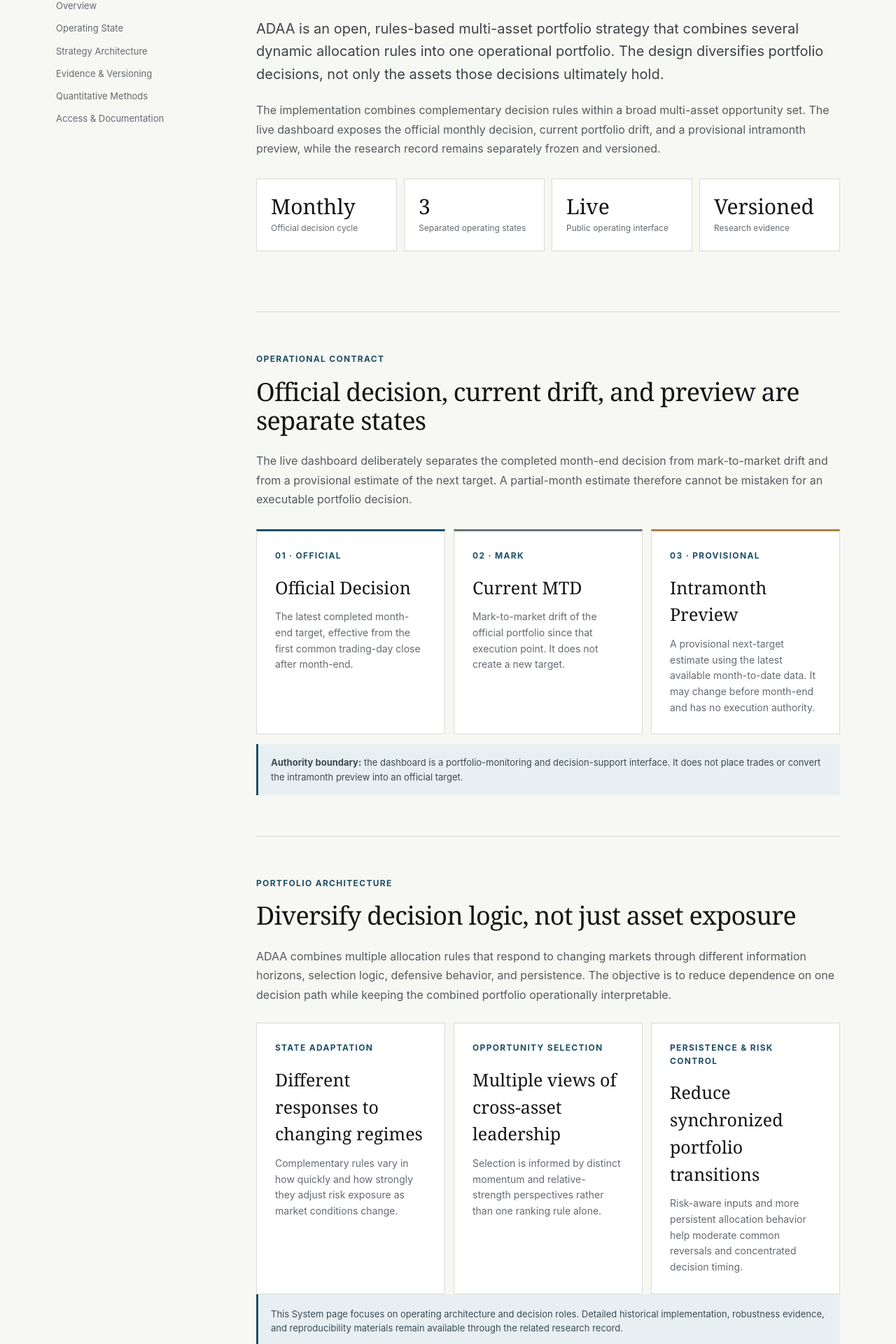
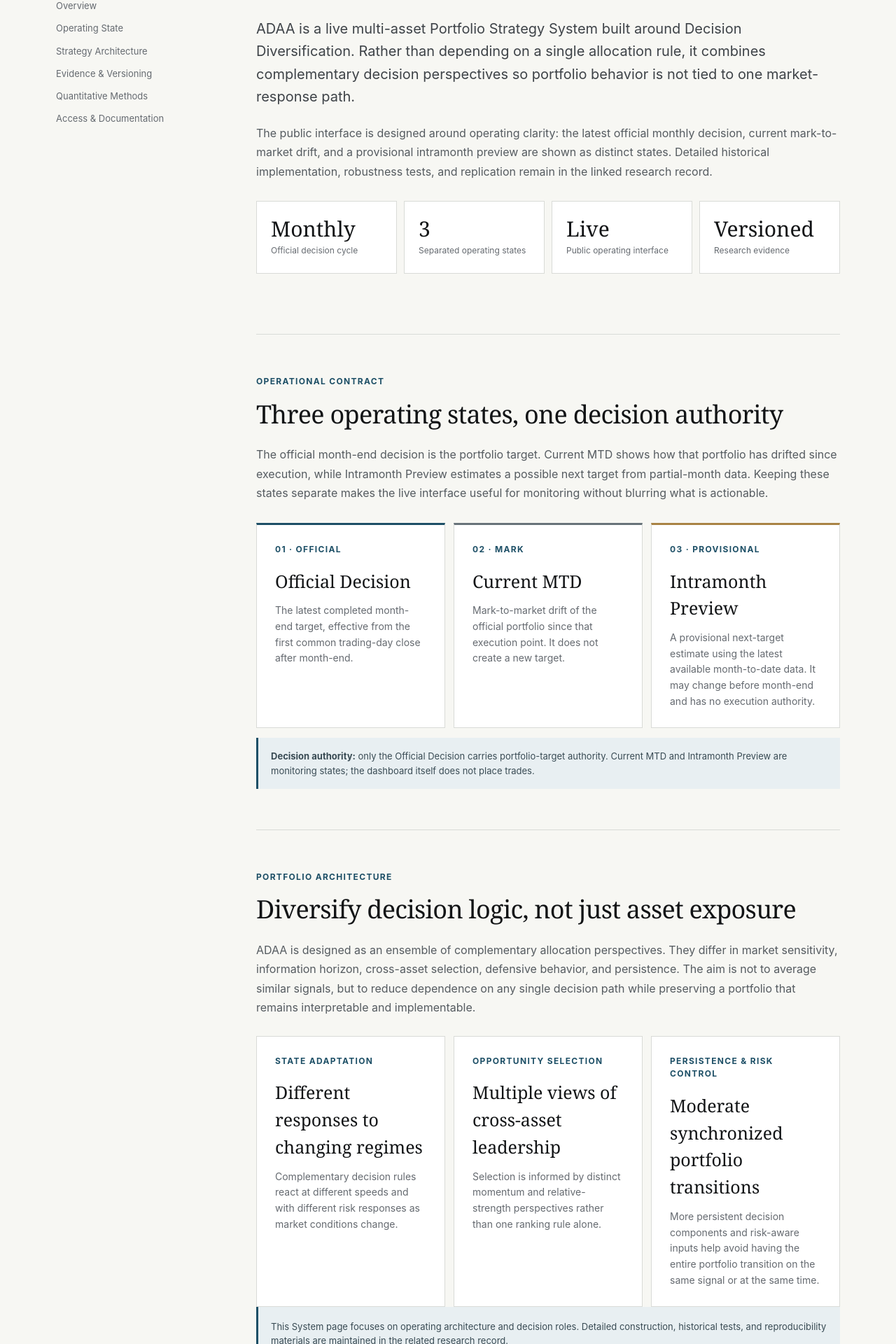
Before and after one commit to slackquant80/slackquant-research, a Next.js app: page /systems/adaa in a window 1280 px wide. Shown: the part 575-2495 px from the top of the page at 70% size. Built offline with nearby package versions, Linux system fonts and the light colour scheme; no server answers.

Commit message:
Finalize ADAA public system positioning

```diff
--- a/src/app/systems/adaa/page.tsx
+++ b/src/app/systems/adaa/page.tsx
@@ -9,7 +9,7 @@ const item = getSystem("adaa");
 export const metadata: Metadata = {
   title: "ADAA — Portfolio Strategy System",
   description:
-    "Open operational Autonomous Dynamic Asset Allocation system with live portfolio monitoring, explicit decision-state separation, frozen research evidence, and linked quantitative methods.",
+    "Live multi-asset Portfolio Strategy System built around Decision Diversification, with distinct official, mark-to-market, and intramonth preview states.",
 };
 
 
@@ -67,14 +67,14 @@ export default function AdaaSystemPage() {
           <section className="prose-section" id="overview">
             <h2>Overview</h2>
             <p className="lede">
-              ADAA is an open, rules-based multi-asset portfolio strategy that combines several dynamic allocation
-              rules into one operational portfolio. The design diversifies portfolio decisions, not only the assets
-              those decisions ultimately hold.
+              ADAA is a live multi-asset Portfolio Strategy System built around Decision Diversification. Rather than
+              depending on a single allocation rule, it combines complementary decision perspectives so portfolio
+              behavior is not tied to one market-response path.
             </p>
             <p className="body-copy">
-              The implementation combines complementary decision rules within a broad multi-asset opportunity set.
-              The live dashboard exposes the official monthly decision, current portfolio drift, and a provisional
-              intramonth preview, while the research record remains separately frozen and versioned.
+              The public interface is designed around operating clarity: the latest official monthly decision, current
+              mark-to-market drift, and a provisional intramonth preview are shown as distinct states. Detailed
+              historical implementation, robustness tests, and replication remain in the linked research record.
             </p>
             <div className="metrics system-metrics">
               <div className="metric"><div className="value">Monthly</div><div className="label">Official decision cycle</div></div>
@@ -86,11 +86,11 @@ export default function AdaaSystemPage() {
 
           <section className="prose-section" id="operating-state">
             <div className="kicker">Operational contract</div>
-            <h2>Official decision, current drift, and preview are separate states</h2>
+            <h2>Three operating states, one decision authority</h2>
             <p className="body-copy">
-              The live dashboard deliberately separates the completed month-end decision from mark-to-market drift and
-              from a provisional estimate of the next target. A partial-month estimate therefore cannot be mistaken
-              for an executable portfolio decision.
+              The official month-end decision is the portfolio target. Current MTD shows how that portfolio has drifted
+              since execution, while Intramonth Preview estimates a possible next target from partial-month data. Keeping
+              these states separate makes the live interface useful for monitoring without blurring what is actionable.
             </p>
             <div className="system-role-grid adaa-state-grid">
               <div className="system-role-card adaa-state-card official">
@@ -110,7 +110,7 @@ export default function AdaaSystemPage() {
               </div>
             </div>
             <div className="boundary-note">
-              <b>Authority boundary:</b> the dashboard is a portfolio-monitoring and decision-support interface. It does not place trades or convert the intramonth preview into an official target.
+              <b>Decision authority:</b> only the Official Decision carries portfolio-target authority. Current MTD and Intramonth Preview are monitoring states; the dashboard itself does not place trades.
             </div>
           </section>
 
@@ -118,15 +118,16 @@ export default function AdaaSystemPage() {
             <div className="kicker">Portfolio architecture</div>
             <h2>Diversify decision logic, not just asset exposure</h2>
             <p className="body-copy">
-              ADAA combines multiple allocation rules that respond to changing markets through different information
-              horizons, selection logic, defensive behavior, and persistence. The objective is to reduce dependence on
-              one decision path while keeping the combined portfolio operationally interpretable.
+              ADAA is designed as an ensemble of complementary allocation perspectives. They differ in market
+              sensitivity, information horizon, cross-asset selection, defensive behavior, and persistence. The aim is
+              not to average similar signals, but to reduce dependence on any single decision path while preserving a
+              portfolio that remains interpretable and implementable.
             </p>
             <div className="system-role-grid adaa-architecture-grid">
               <div className="system-role-card">
                 <div className="kicker">State adaptation</div>
                 <h3>Different responses to changing regimes</h3>
-                <p>Complementary rules vary in how quickly and how strongly they adjust risk exposure as market conditions change.</p>
+                <p>Complementary decision rules react at different speeds and with different risk responses as market conditions change.</p>
               </div>
               <div className="system-role-card">
                 <div className="kicker">Opportunity selection</div>
@@ -135,22 +136,22 @@ export default function AdaaSystemPage() {
               </div>
               <div className="system-role-card">
                 <div className="kicker">Persistence & risk control</div>
-                <h3>Reduce synchronized portfolio transitions</h3>
-                <p>Risk-aware inputs and more persistent allocation behavior help moderate common reversals and concentrated decision timing.</p>
+                <h3>Moderate synchronized portfolio transitions</h3>
+                <p>More persistent decision components and risk-aware inputs help avoid having the entire portfolio transition on the same signal or at the same time.</p>
               </div>
             </div>
             <div className="evidence-note">
-              This System page focuses on operating architecture and decision roles. Detailed historical implementation,
-              robustness evidence, and reproducibility materials remain available through the related research record.
+              This System page focuses on operating architecture and decision roles. Detailed construction, historical
+              tests, and reproducibility materials are maintained in the related research record.
             </div>
           </section>
 
           <section className="prose-section" id="evidence">
-            <div className="kicker">Evidence lineage</div>
-            <h2>Live operation and frozen research remain distinct</h2>
+            <div className="kicker">Evidence & versioning</div>
+            <h2>Live operation evolves; published evidence stays versioned</h2>
             <div className="dual adaa-evidence-dual">
               <div className="dual-card operational">
-                <div className="kicker">Current operational artifact</div>
+                <div className="kicker">Live operation</div>
                 <h3>ADAA Live System</h3>
                 <p>
                   The live implementation refreshes current data and monitoring views, including portfolio state,
@@ -163,12 +164,12 @@ export default function AdaaSystemPage() {
                 ) : null}
               </div>
               <div className="dual-card">
-                <div className="kicker">Frozen public evidence</div>
+                <div className="kicker">Published research record</div>
                 <h3>Diversify the Decisions, Not Just the Assets</h3>
                 <p>
                   Public Working Paper v1.34 documents the research question, historical evidence, robustness,
-                  implementation analysis, and Decision Diversification framework. It is not silently revised when
-                  the live system changes.
+                  implementation analysis, and Decision Diversification framework. That version remains citable as
+                  published while the live system continues to refresh.
                 </p>
                 {item.links.relatedResearch ? (
                   <Link className="btn soft" href={item.links.relatedResearch}>Open Research Page</Link>
@@ -176,13 +177,11 @@ export default function AdaaSystemPage() {
               </div>
             </div>
             <div className="system-operating-list adaa-evidence-list">
-              <div><strong>Research anchor.</strong><span> SSRN v1.34 and public replication v1.1.4 remain the citable evidence record for the published study.</span></div>
-              <div><strong>Operational updates.</strong><span> Current data and implementation views may evolve under change control without being re-labeled as new research findings.</span></div>
-              <div><strong>Claim boundary.</strong><span> Historical validation does not establish guaranteed future outperformance, unique optimality, or predictive validity of the intramonth preview.</span></div>
+              <div><strong>Published evidence.</strong><span> SSRN v1.34 and public replication v1.1.4 remain the citable record for the published study.</span></div>
+              <div><strong>Live operation.</strong><span> Current data, monitoring, and implementation views can update under change control without rewriting published findings.</span></div>
+              <div><strong>Interpretation.</strong><span> The dashboard reports current strategy state and research-linked evidence; it is not a claim of guaranteed future performance.</span></div>
             </div>
-            <div className="boundary-note">
-              <b>Scope boundary:</b> later research extensions and downstream portfolio systems remain separate artifacts and are not treated as validation of the public ADAA strategy. The platform links to derived outputs rather than redistributing source market or macroeconomic datasets.
-            </div>
+
           </section>
 
           <MethodsUsed researchSlug={item.methodsKey ?? item.slug} context="system" />
@@ -191,9 +190,9 @@ export default function AdaaSystemPage() {
             <div className="kicker">Public artifacts</div>
             <h2>Access & documentation</h2>
             <p className="body-copy">
-              Public documentation is intentionally split by purpose: the live dashboard for current operation, the
-              Investment Research and SSRN record for frozen evidence, the replication release and DOI for reproducibility,
-              and the Quantitative Methods library for reusable methodology.
+              Use the live dashboard for current operation, the Investment Research and SSRN record for published
+              evidence, the replication release and DOI for reproducibility, and Quantitative Methods for reusable
+              methodology.
             </p>
             <div className="repro-links documentation-artifacts adaa-artifact-grid">
               {item.links.liveDashboard ? (
--- a/src/data/systems.ts
+++ b/src/data/systems.ts
@@ -66,7 +66,7 @@ export const systemItems: SystemItem[] = [
     status: "Public live",
     dateLabel: "Updated August 2026",
     shortSummary:
-      "An open rules-based multi-asset portfolio strategy built around Decision Diversification. The live interface separates the official month-end decision, current portfolio drift, and a provisional intramonth preview, while the research record remains separately frozen.",
+      "A live rules-based multi-asset Portfolio Strategy System built around Decision Diversification. ADAA combines complementary allocation perspectives while keeping the official monthly decision, current mark-to-market state, and provisional intramonth preview clearly separated; detailed construction remains in the linked research record.",
     role: "Decision-Diversified Multi-Asset Portfolio Strategy",
     ssrnId: "7251518",
     evidenceLabel: "Research anchor",
```
